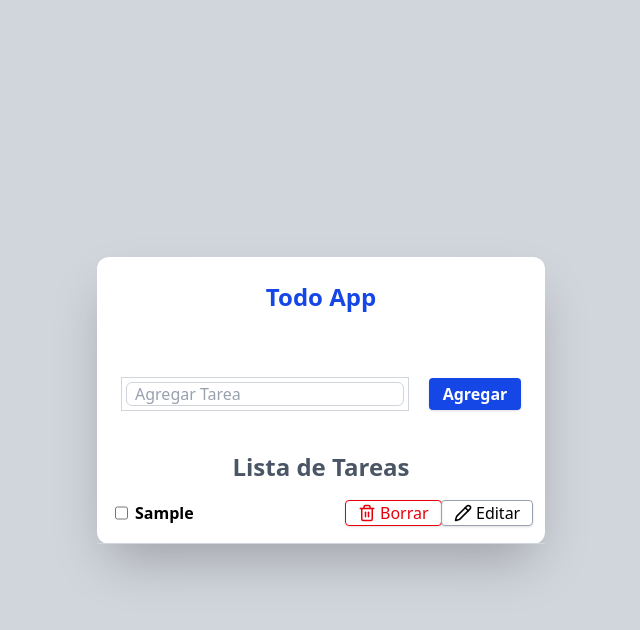
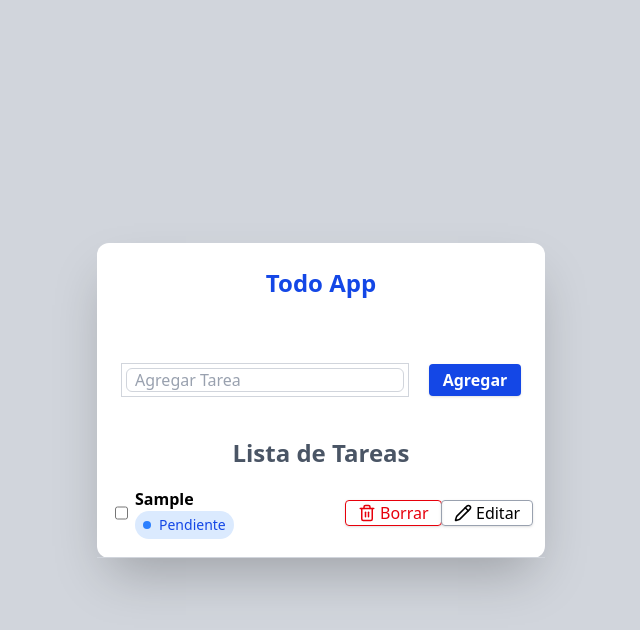
Before and after one commit to Lucas0894/todo_list, a React (Vite) app: page / in a window 1280 px wide. Both pictures are taken after typing "Sample" into the empty fields and a click on the button "Agregar". Shown: the top 630 px of the page, without its empty margins (319-959 px from the left). Built offline with nearby package versions, Linux system fonts and the light colour scheme.

Commit message:
fix: se agregaron funcionalidades

```diff
--- a/src/App.tsx
+++ b/src/App.tsx
@@ -21,7 +21,7 @@ useEffect(() => {
 
    function onAddTask(text: string){
     setTaskList([...taskList,
-      {id:Date.now(), name: text, complete: false}
+      {id:Date.now(), name: text, status: "pending"}
     ])
    }
 
@@ -39,13 +39,15 @@ useEffect(() => {
     setTaskList(newList)
    }
 
-   function onChecked(id: number){
-    const newList = taskList.map((task)=>{
-      return task.id === id?
-      {...task, complete: !task.complete}: task}
-     )
-     setTaskList(newList)
-   }
+   function onChangeStatus(id: number, status: Task["status"]) {
+  const newList = taskList.map((task) => {
+    return task.id === id
+      ? { ...task, status }
+      : task
+  })
+
+  setTaskList(newList)
+}
 
 
   return (
@@ -54,7 +56,7 @@ useEffect(() => {
        <div className="w-80 lg:w-full flex flex-col gap-4 max-w-md rounded-xl bg-white shadow-2xl">
          <h1 className="text-center text-blue-700 font-bold text-2xl p-6">Todo App</h1>
          <TodoForm onAddTask={onAddTask}/>
-         <TodoList taskList={taskList} onDelete={onDelete} onEdit={onEdit} onChecked={onChecked} />
+         <TodoList taskList={taskList} onDelete={onDelete} onEdit={onEdit} onChangeStatus={onChangeStatus} />
       </div>
      </div>
     </>
--- a/src/components/TodoItem.tsx
+++ b/src/components/TodoItem.tsx
@@ -6,16 +6,16 @@ interface TodoItemsProps {
     task: Task
     onDelete: (id: number) => void
     onEdit: (id: number, text: string) => void
-    onChecked: (id:number) => void
+    onChangeStatus: (id: number, status: Task["status"]) => void
 }
 
-export const TodoItem = ({ task, onDelete, onEdit, onChecked }: TodoItemsProps) => {
-    const [isEditing, setIsEditg] = useState(false)
+export const TodoItem = ({ task, onDelete, onEdit, onChangeStatus }: TodoItemsProps) => {
+    const [isEditing, setIsEditing] = useState(false)
     const [text, setText] = useState("")
     function handleEdit() {
-        if (text.length > 0) {
-            onEdit(task.id, text)
-            setIsEditg(false)
+        if (text.trim().length > 0) {
+            onEdit(task.id, text.trim())
+            setIsEditing(false)
         }
     }
     return (
@@ -23,17 +23,77 @@ export const TodoItem = ({ task, onDelete, onEdit, onChecked }: TodoItemsProps)
             <li className="w-full min-w-0 flex flex-col lg:flex-row lg:items-center gap-3 px-3 pb-4 border-b border-gray-300 ">
                 <div className="flex flex-row flex-1 min-w-0">
                     <div className="flex justify-center w-6">
-                        <input checked={task.complete} onChange={() => { onChecked(task.id) }} type="checkbox" />
+                        <input checked={task.status === "completed"} onChange={() => { onChangeStatus(task.id, task.status === "completed" ? "pending" : "completed") }} type="checkbox" />
                     </div>
                     <div className="flex-1 m-0.5 min-w-0">
                         {isEditing ?
-                            <input className="w-full border border-gray-300 rounded-md focus:outline-none  focus:ring-2 focus:ring-blue-500 focus:border-blue-500 transition duration-200" value={text} onChange={(e) => { setText(e.target.value) }} type="text" />
-                            : <span className={task.complete ? "line-through block transition-all duration-300 break-all  text-gray-600" : "font-semibold block transition-all duration-300  break-all"} title={task.name}>{task.name}</span>}
+                            (
+                                <div className="px-2 py-1 flex flex-col gap-2">
+                                    <input
+                                        className="px-2 py-1 w-full border border-gray-300 rounded-md focus:outline-none focus:ring-2 focus:ring-blue-500 focus:border-blue-500 transition duration-200"
+                                        value={text}
+                                        onChange={(e) => { setText(e.target.value) }}
+                                        type="text"
+                                    />
+
+                                    <select
+                                        className="w-fit border border-gray-300 rounded-md px-2 py-1 text-sm focus:outline-none focus:ring-2 focus:ring-blue-500"
+                                        value={task.status}
+                                        onChange={(e) =>
+                                            onChangeStatus(task.id, e.target.value as Task["status"])
+                                        }
+                                    >
+                                        <option value="pending">Pendiente</option>
+                                        <option value="in-progress">En progreso</option>
+                                        <option value="completed">Completada</option>
+                                    </select>
+                                </div>
+                            ) : (
+                                <span
+                                    className={
+                                        task.status === "completed"
+                                            ? "line-through block transition-all duration-300 break-all text-gray-600"
+                                            : task.status === "in-progress"
+                                                ? "italic block transition-all duration-300 break-all text-blue-600"
+                                                : "font-semibold block transition-all duration-300 break-all"
+                                    }
+                                    title={task.name}
+                                >
+                                    {task.name}
+                                </span>
+                            )}
+                        <div
+                            className={
+                                task.status === "pending"
+                                    ? "inline-flex items-center gap-2 w-fit px-2 py-1 rounded-full bg-blue-100 text-blue-700 text-sm"
+                                    : task.status === "in-progress"
+                                        ? "inline-flex items-center gap-2 w-fit px-2 py-1 rounded-full bg-yellow-100 text-yellow-700 text-sm"
+                                        : "inline-flex items-center gap-2 w-fit px-2 py-1 rounded-full bg-green-100 text-green-700 text-sm"
+                            }
+                        >
+                            <span
+                                className={
+                                    task.status === "pending"
+                                        ? "w-2 h-2 rounded-full bg-blue-500"
+                                        : task.status === "in-progress"
+                                            ? "w-2 h-2 rounded-full bg-yellow-500"
+                                            : "w-2 h-2 rounded-full bg-green-500"
+                                }
+                            />
+
+                            <span>
+                                {task.status === "pending"
+                                    ? "Pendiente"
+                                    : task.status === "in-progress"
+                                        ? "En progreso"
+                                        : "Completada"}
+                            </span>
+                        </div>
                     </div>
                 </div>
                 <div className="flex flex-row justify-center gap-3 lg:shrink-0">
                     <div className="w-20">
-                        <button className="flex items-center gap-1 text-red-600 border border-red-600 px-3 py-0.3 cursor-pointer rounded shadow-sm hover:shadow-md transition-shadow duration-200 hover:bg-gray-100 active:scale-95" onClick={() => onDelete(task.id)}>
+                        <button type="button" className="flex items-center gap-1 text-red-600 border border-red-600 px-3 py-0.3 cursor-pointer rounded shadow-sm hover:shadow-md transition-shadow duration-200 hover:bg-gray-100 active:scale-95" onClick={() => onDelete(task.id)}>
                             <Trash2 size={18} />
                             <span>
                                 Borrar
@@ -44,16 +104,20 @@ export const TodoItem = ({ task, onDelete, onEdit, onChecked }: TodoItemsProps)
                         {
                             isEditing ?
                                 <div className="w-20">
-                                    <button className="gap-1 flex mx-1 px-1 py-0.3 items-center border border-gray-400 cursor-pointer rounded hover:bg-gray-100 transition" onClick={handleEdit}>
+                                    <button type="button" className="gap-1 flex mx-1 px-1 py-0.3 items-center border border-gray-400 cursor-pointer rounded hover:bg-gray-100 transition" onClick={handleEdit}>
                                         <Pencil size={18} />
                                         <span>
-                                            Agregar
+                                            Guardar
                                         </span>
                                     </button>
                                 </div>
                                 :
                                 <div className="w-20">
-                                    <button className="flex gap-1 items-center mx-1 px-3 py-0.3 border border-gray-400 cursor-pointer rounded shadow-sm hover:shadow-md transition-shadow duration-200 active:scale-95 hover:bg-gray-100" onClick={() => setIsEditg(true)}>
+                                    <button className="flex gap-1 items-center mx-1 px-3 py-0.3 border border-gray-400 cursor-pointer rounded shadow-sm hover:shadow-md transition-shadow duration-200 active:scale-95 hover:bg-gray-100"
+                                        onClick={() => {
+                                            setIsEditing(true)
+                                            setText(task.name)
+                                        }}>
                                         <Pencil size={18} />
                                         <span>
                                             Editar
--- a/src/components/TodoList.tsx
+++ b/src/components/TodoList.tsx
@@ -5,17 +5,17 @@ interface TodoListProps {
   taskList: Task[]
   onDelete: (id: number) => void
   onEdit: (id:number, text: string) => void
-  onChecked: (id: number) => void
+  onChangeStatus: (id: number, status: Task["status"]) => void
 }
 
-export const TodoList = ({ taskList, onDelete, onEdit, onChecked }: TodoListProps) => {
+export const TodoList = ({ taskList, onDelete, onEdit, onChangeStatus }: TodoListProps) => {
   return (
     <>
       <h2 className="text-center text-2xl font-bold text-gray-600">Lista de Tareas</h2>
       <ul className="flex flex-col gap-4 w-full  overflow-x-hidden">
         {
           taskList.map((task) => {
-            return <TodoItem key={task.id} task={task} onDelete={onDelete} onEdit={onEdit} onChecked={onChecked} />
+            return <TodoItem key={task.id} task={task} onDelete={onDelete} onEdit={onEdit} onChangeStatus={onChangeStatus} />
           })
         }
       </ul>
--- a/src/types/task.ts
+++ b/src/types/task.ts
@@ -1,5 +1,9 @@
+export type TaskStatus = "pending" | "in-progress" | "completed"
+
 export interface Task  {
     id: number,
     name: string,
-    complete: boolean
+    status: TaskStatus,
+    dueDate?: string
+    notes?: string
 }
```
Also changed, not shown: src/components/TodoForm.tsx (+5 -5 lines).
